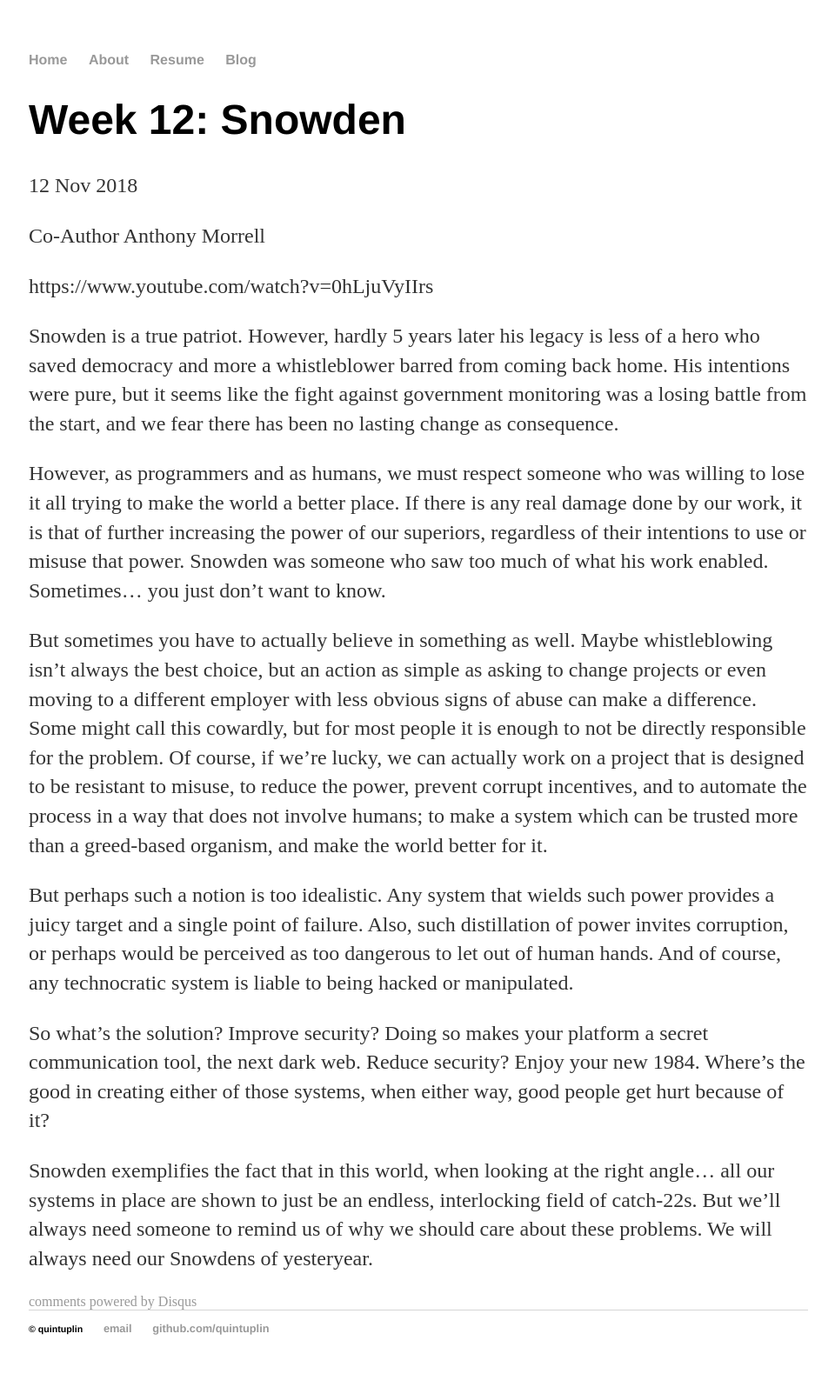
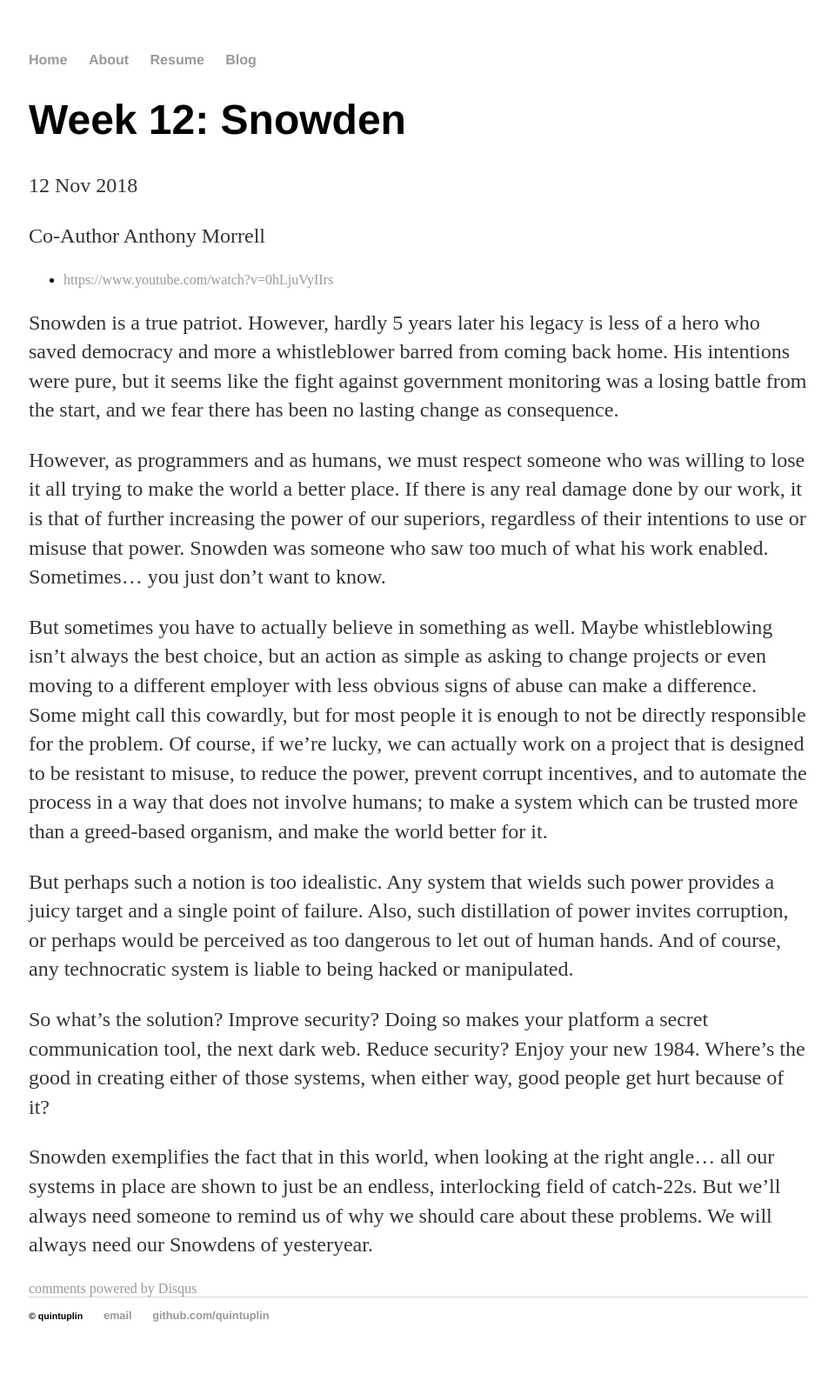
Before and after one commit to Quintuplin/quintuplin.github.io, a Jekyll site: the page built from _posts/2018-11-12-Snowden.md, in a window 1280 px wide. Shown: the whole page at 87% size, without its empty margins (159-1119 px from the left). Built offline with Jekyll 4.4.1, drawn with Linux system fonts in a browser that asks for light colours; comment, search, counter and statistics services are not loaded.

Commit message:
Update 2018-11-12-Snowden.md

```diff
--- a/_posts/2018-11-12-Snowden.md
+++ b/_posts/2018-11-12-Snowden.md
@@ -6,7 +6,7 @@
 
 Co-Author Anthony Morrell
 
-https://www.youtube.com/watch?v=0hLjuVyIIrs
+* <https://www.youtube.com/watch?v=0hLjuVyIIrs>
 
 Snowden is a true patriot. However, hardly 5 years later his legacy is less of a hero who saved democracy and more a whistleblower barred from coming back home. His intentions were pure, but it seems like the fight against government monitoring was a losing battle from the start, and we fear there has been no lasting change as consequence.
 
```
